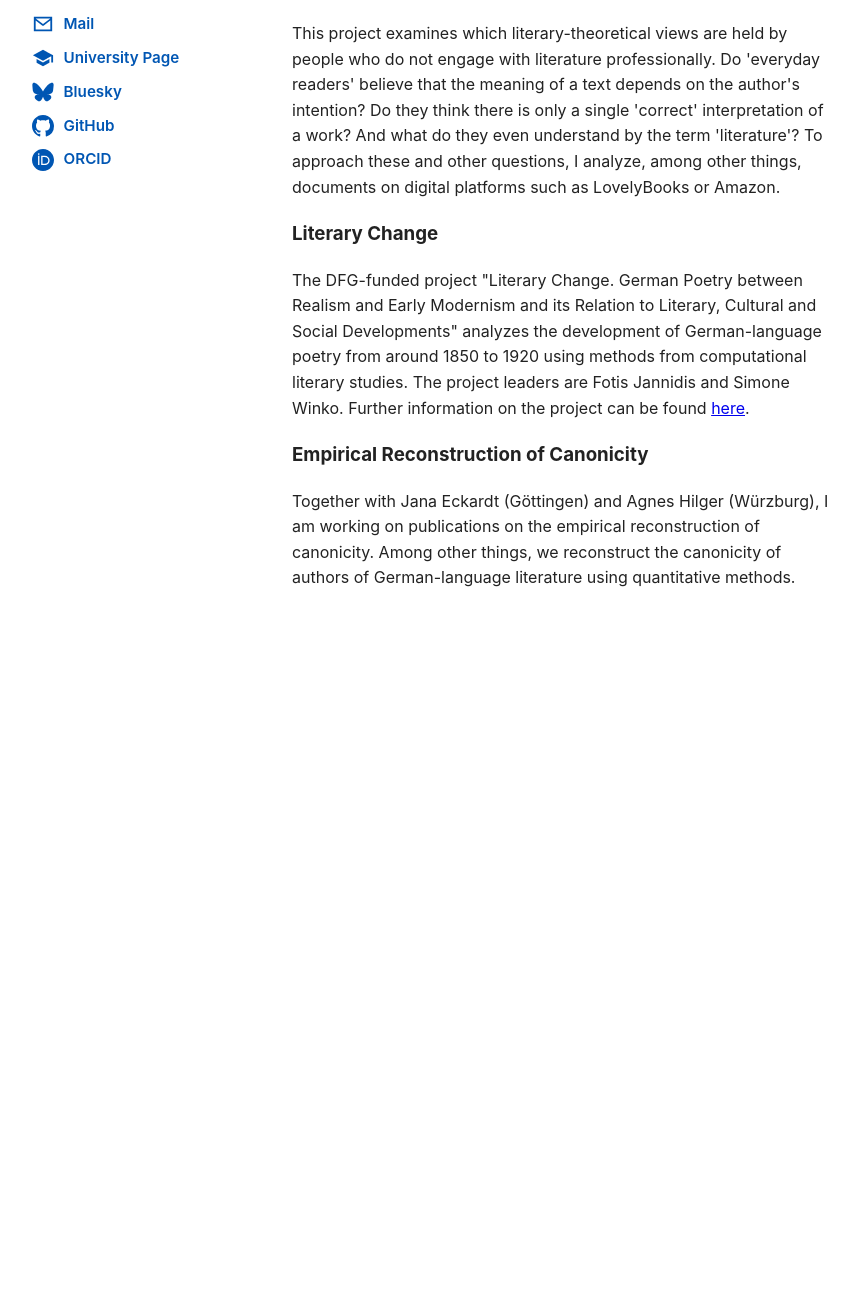
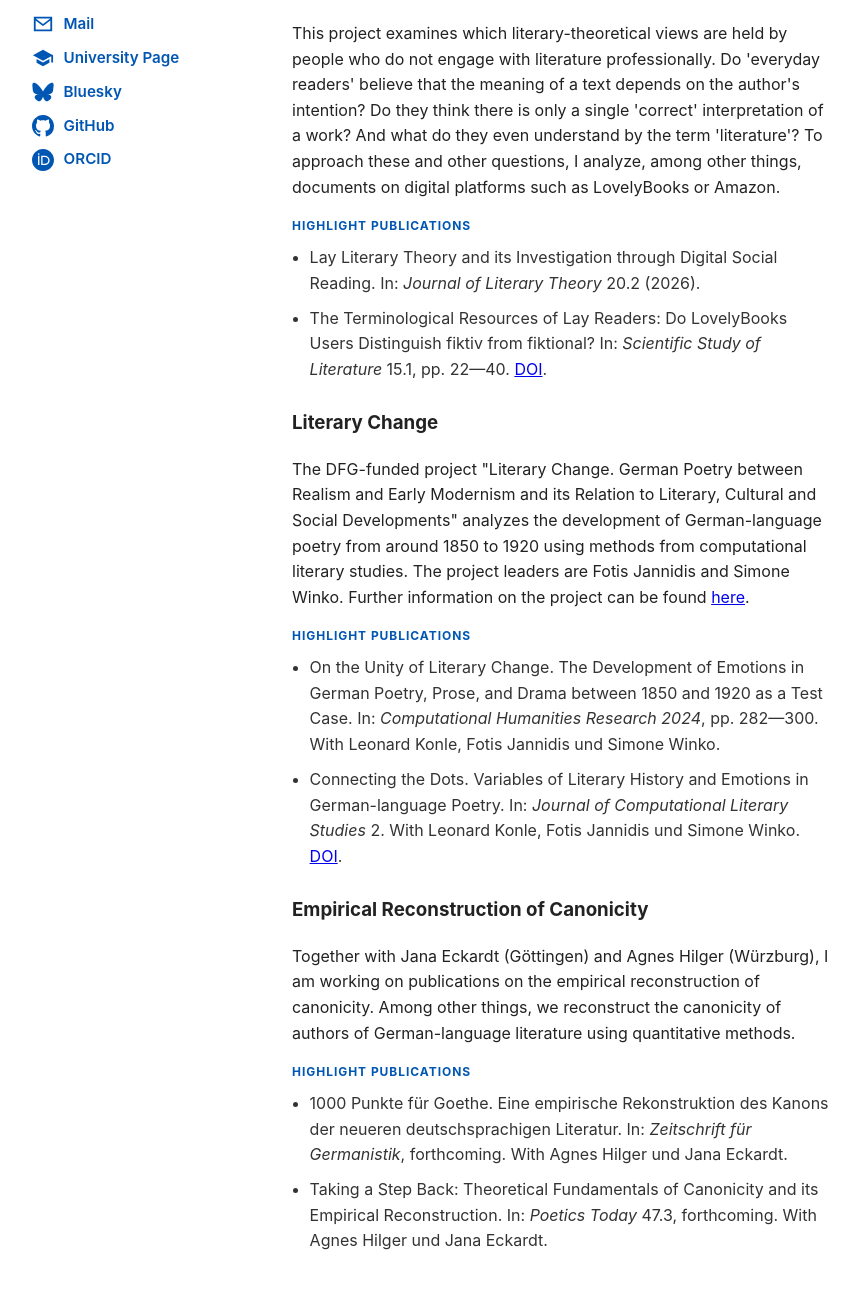
Before and after one commit to MertenKroencke/mertenkroencke.github.io, a Jekyll site: the page built from index.md, in a window 1280 px wide, cut to the strip 341-1653 px from the top of the page. Shown: the top 1289 px of the strip, without its empty margins (208-1067 px from the left). Built offline with Jekyll 4.4.1, drawn with Linux system fonts in a browser that asks for light colours; before the commit the page ends 980 px from its top, so only the background shows below that.

Commit message:
Update index.md

```diff
--- a/index.md
+++ b/index.md
@@ -2,6 +2,13 @@
 layout: default
 title: Home
 ---
+
+<style>
+.highlight-pubs{margin:.6rem 0 1.6rem;padding-left:1.1rem}
+.highlight-label{font-size:.75rem;text-transform:uppercase;letter-spacing:.08em;color:#0056b3;font-weight:700;margin:0 0 .4rem}
+.highlight-pubs li{margin:0 0 .6rem;color:#333}
+.highlight-pubs li:last-child{margin-bottom:0}
+</style>
 
 <div class="profile-container">
   <div class="profile-left">
@@ -48,12 +55,29 @@ title: Home
   <div class="profile-right">
     <p>I am a researcher in computational literary studies at the University of Stuttgart. My work focuses on German-language literature (especially poetry) of the 19th and 20th centuries, canonization, and reception research in the context of Digital Social Reading.</p>
     <h2>Current Projects</h2>
+
     <h3>Lay Literary Theories</h3>
     <p>This project examines which literary-theoretical views are held by people who do not engage with literature professionally. Do 'everyday readers' believe that the meaning of a text depends on the author's intention? Do they think there is only a single 'correct' interpretation of a work? And what do they even understand by the term 'literature'? To approach these and other questions, I analyze, among other things, documents on digital platforms such as LovelyBooks or Amazon.</p>
+    <p class="highlight-label">Highlight Publications</p>
+    <ul class="highlight-pubs">
+      <li>Lay Literary Theory and its Investigation through Digital Social Reading. In: <em>Journal of Literary Theory</em> 20.2 (2026).</li>
+      <li>The Terminological Resources of Lay Readers: Do LovelyBooks Users Distinguish fiktiv from fiktional? In: <em>Scientific Study of Literature</em> 15.1, pp. 22—40. <a href="https://doi.org/10.61645/ssol.212" target="_blank" rel="noopener">DOI</a>.</li>
+    </ul>
+
     <h3>Literary Change</h3>
-    <p>The DFG-funded project "Literary Change. German Poetry between Realism and Early Modernism and its Relation to Literary, Cultural and Social Developments" analyzes the development of German-language poetry from around 1850 to 1920 using methods from computational literary studies. The project leaders are Fotis Jannidis and Simone Winko. Further information on the project can be found <a href="https://uni-goettingen.de/de/674352.html" target="_blank" rel="noopener">here</a>.
-</p>
+    <p>The DFG-funded project "Literary Change. German Poetry between Realism and Early Modernism and its Relation to Literary, Cultural and Social Developments" analyzes the development of German-language poetry from around 1850 to 1920 using methods from computational literary studies. The project leaders are Fotis Jannidis and Simone Winko. Further information on the project can be found <a href="https://uni-goettingen.de/de/674352.html" target="_blank" rel="noopener">here</a>.</p>
+    <p class="highlight-label">Highlight Publications</p>
+    <ul class="highlight-pubs">
+      <li>On the Unity of Literary Change. The Development of Emotions in German Poetry, Prose, and Drama between 1850 and 1920 as a Test Case. In: <em>Computational Humanities Research 2024</em>, pp. 282—300. With Leonard Konle, Fotis Jannidis und Simone Winko.</li>
+      <li>Connecting the Dots. Variables of Literary History and Emotions in German-language Poetry. In: <em>Journal of Computational Literary Studies</em> 2. With Leonard Konle, Fotis Jannidis und Simone Winko. <a href="https://doi.org/10.48694/jcls.3604" target="_blank" rel="noopener">DOI</a>.</li>
+    </ul>
+
     <h3>Empirical Reconstruction of Canonicity</h3>
-    <p>Together with Jana Eckardt (Göttingen) and Agnes Hilger (Würzburg), I am working on publications on the empirical reconstruction of canonicity. Among other things, we reconstruct the canonicity of authors of German-language literature using quantitative methods. </p>
+    <p>Together with Jana Eckardt (Göttingen) and Agnes Hilger (Würzburg), I am working on publications on the empirical reconstruction of canonicity. Among other things, we reconstruct the canonicity of authors of German-language literature using quantitative methods.</p>
+    <p class="highlight-label">Highlight Publications</p>
+    <ul class="highlight-pubs">
+      <li>1000 Punkte für Goethe. Eine empirische Rekonstruktion des Kanons der neueren deutschsprachigen Literatur. In: <em>Zeitschrift für Germanistik</em>, forthcoming. With Agnes Hilger und Jana Eckardt.</li>
+      <li>Taking a Step Back: Theoretical Fundamentals of Canonicity and its Empirical Reconstruction. In: <em>Poetics Today</em> 47.3, forthcoming. With Agnes Hilger und Jana Eckardt.</li>
+    </ul>
   </div>
 </div>
```
